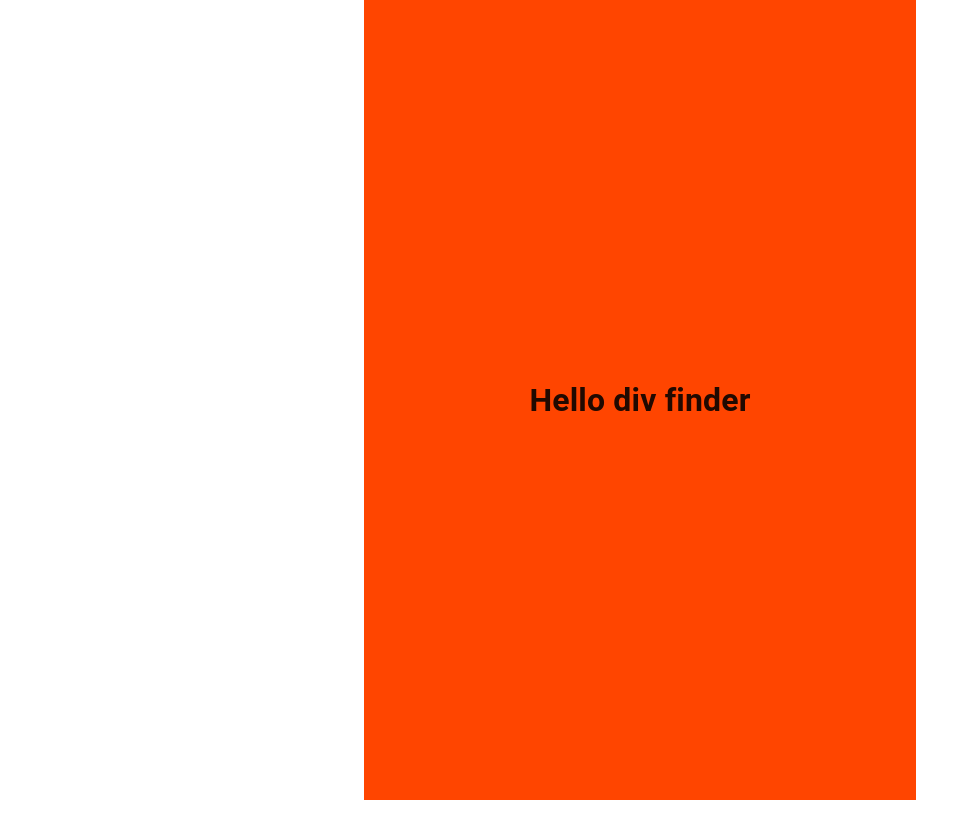
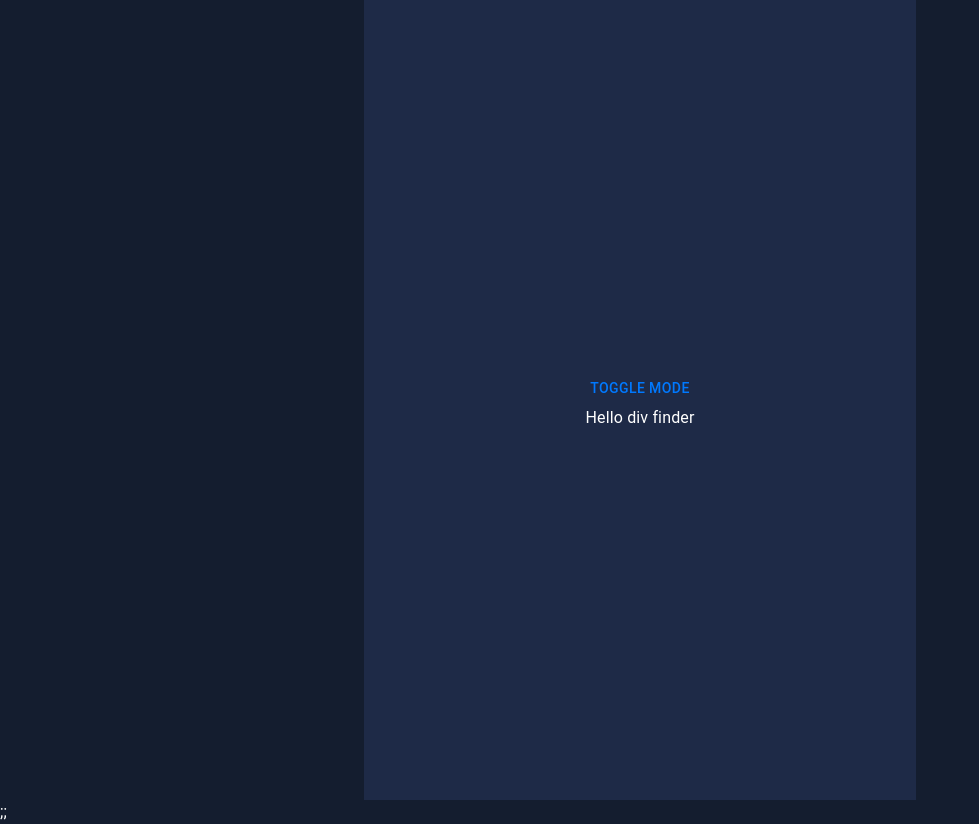
Before and after one commit to moayed-mustafa/github-users, a React (Create React App) app: page / in a window 1280 px wide. Shown: the whole page, without its empty margins (0-979 px from the left). Before the commit the page ends 800 px from the top, so only its background shows below. Built offline with nearby package versions, Linux system fonts and the light colour scheme.

Commit message:
set up theme, context and dark mode

```diff
--- a/package.json
+++ b/package.json
@@ -11,6 +11,7 @@
     "@testing-library/user-event": "^13.5.0",
     "react": "^18.0.0",
     "react-dom": "^18.0.0",
+    "react-router-dom": "^5.3.1",
     "react-scripts": "5.0.1",
     "typescript": "^4.6.3",
     "web-vitals": "^2.1.4"
--- a/src/App.tsx
+++ b/src/App.tsx
@@ -1,10 +1,22 @@
 import Layout from "./layout/main-layout.tsx";
+import { Button, Typography } from '@mui/material';
+import { useContext } from "react";
+import _ThemeProvider, { ThemeContext } from "./context/theme-context.tsx";
+import { ThemeProvider } from '@mui/material/styles';
+import { buildTheme } from "./theme/theme.ts";
 
 function App() {
+  const { toggleMode } = useContext(ThemeContext);
+  const { mode } = useContext(ThemeContext);
+  const theme = buildTheme(mode);
   return (
-    <Layout>
-      <h1>Hello div finder</h1>
-    </Layout>
+    <ThemeProvider theme={theme}>
+      <Layout>
+        <Button onClick={() => toggleMode()}> toggle mode</Button>
+        <Typography >Hello div finder</Typography>
+      </Layout>
+    </ThemeProvider>
+
   );
 }
 
--- /dev/null
+++ b/src/context/theme-context.tsx
@@ -0,0 +1,36 @@
+import { createContext, useEffect, useState } from "react";
+
+const _LIGHT = 'light';
+const _DARK = 'dark';
+// crate interface
+interface IThemeContext {
+  mode: string,
+  toggleMode: () => any
+}
+// create context
+export const ThemeContext = createContext<IThemeContext>({
+  mode: _LIGHT,
+  toggleMode: () => { }
+})
+
+const _ThemeProvider = ({ children }) => {
+  const [mode, setMode] = useState(_DARK)
+
+  const toggleMode = () => {
+    console.log({ mode })
+    mode === _LIGHT ? setMode(_DARK) :
+      setMode(_LIGHT)
+  }
+
+
+  return (
+    <ThemeContext.Provider
+      value={{
+        mode: mode,
+        toggleMode: () => toggleMode()
+      }}>
+      {children}
+    </ThemeContext.Provider>
+  )
+}
+export default _ThemeProvider;
--- a/src/index.js
+++ b/src/index.js
@@ -1,10 +1,13 @@
 import React from 'react';
 import ReactDOM from 'react-dom/client';
 import App from './App.tsx';
+import _ThemeProvider from './context/theme-context.tsx';
+const root = ReactDOM.createRoot (document.getElementById ('root'));
+root.render (
+  <React.StrictMode>
+<_ThemeProvider>
+  <App />;
+</_ThemeProvider>;
 
-const root = ReactDOM.createRoot(document.getElementById('root'));
-root.render(
-  <React.StrictMode>
-    <App />
   </React.StrictMode>
 );
--- a/src/layout/main-layout.tsx
+++ b/src/layout/main-layout.tsx
@@ -6,11 +6,12 @@ interface ILayout {
   children: JSX.Element
 }
 const Layout = ({ children }: ILayout) => {
+
   return (
     <CssBaseline>
       <Container maxWidth="sm">
         <Box sx={{
-          bgcolor: "orangered",
+          bgcolor: "background.paper",
           height: "100vh",
           display: "flex",
           flexDirection: "column",
--- /dev/null
+++ b/src/theme/colors.ts
@@ -0,0 +1,19 @@
+export const Colors = {
+  light: {
+    azureBlue: () => "#0079FF",
+    lightGrey: () => "#697C9A",
+    lightBlue: () => "#4B6A9B",
+    darkGrey: () => "#2b3442",
+    lighterGrey: () => "#F6F8FF",
+    white: () => "#FEFEFE",
+    red: () => "#F74646"
+  },
+  dark: {
+    azureBlue: () => "#0079FF",
+    white: () => "#FFFFFF",
+    darkGrey: () => "#141D2F",
+    lightGrey: () => "#1E2A47",
+    red: () => "#F74646"
+  },
+
+}
--- /dev/null
+++ b/src/theme/theme.ts
@@ -0,0 +1,39 @@
+import { createTheme } from '@mui/material/styles';
+import { Colors } from "./colors.ts"
+import { PaletteMode } from '@mui/material';
+
+const getDesignTokens = (mode: PaletteMode) => ({
+  palette: {
+    mode,
+    ...(mode === "light" ? {
+      primary: { main: Colors.light.azureBlue() },
+      secondary: { main: Colors.light.lightGrey() },
+      error: { main: Colors.light.red() },
+      background: {
+        default: Colors.light.lightGrey(),
+        paper: Colors.light.white(),
+      },
+      text: {
+        primary: Colors.light.darkGrey(),
+        secondary: Colors.light.lightGrey(),
+      },
+    } : {
+      primary: { main: Colors.light.azureBlue() },
+      secondary: { main: Colors.light.lightGrey() },
+      error: { main: Colors.light.red() },
+      background: {
+        default: Colors.dark.darkGrey(),
+        paper: Colors.dark.lightGrey(),
+      },
+      text: {
+        primary: Colors.dark.white(),
+        secondary: Colors.dark.lightGrey(),
+      },
+    })
+
+  }
+});
+
+export const buildTheme = (mode: PaletteMode) => {
+  return createTheme(getDesignTokens(mode));
+};
```
Also changed, not shown: src/reportWebVitals.js (deleted, +0 -13 lines), 1 other file (tests, documents, lock files or other folders).
